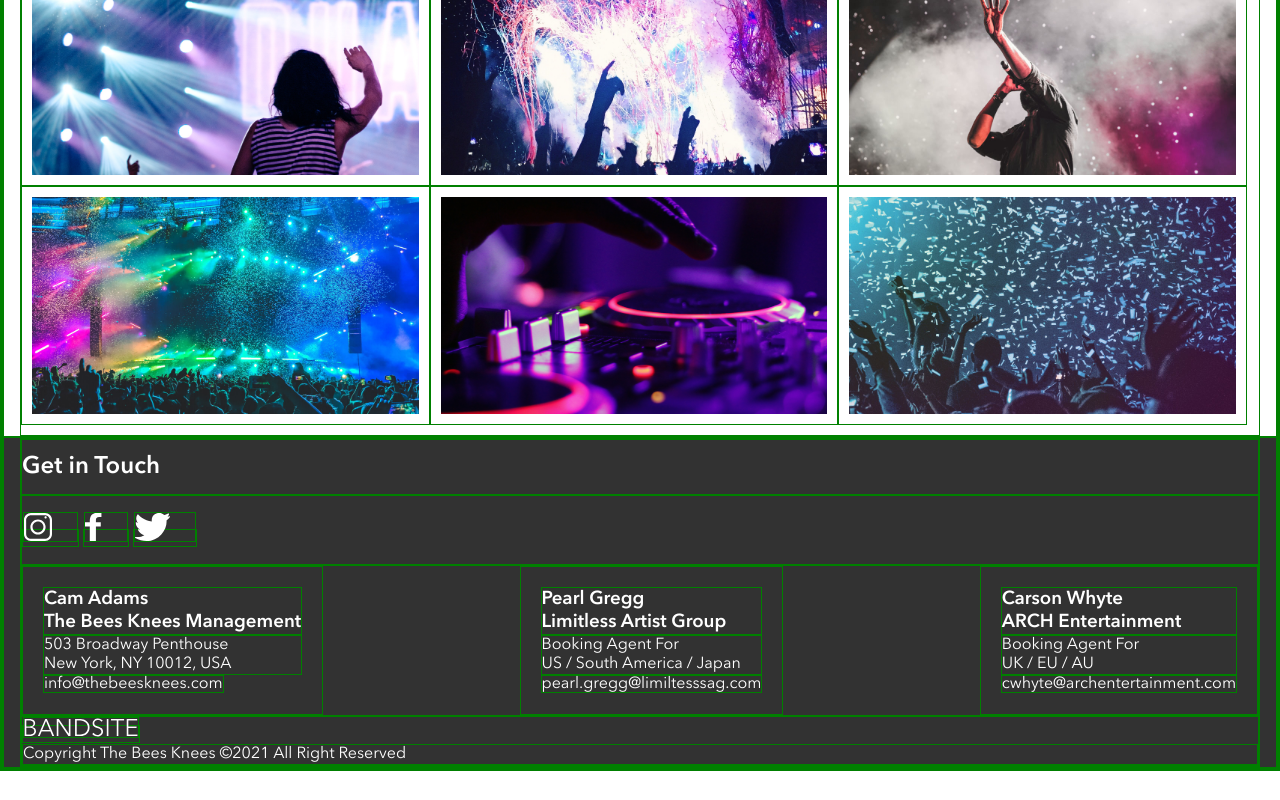
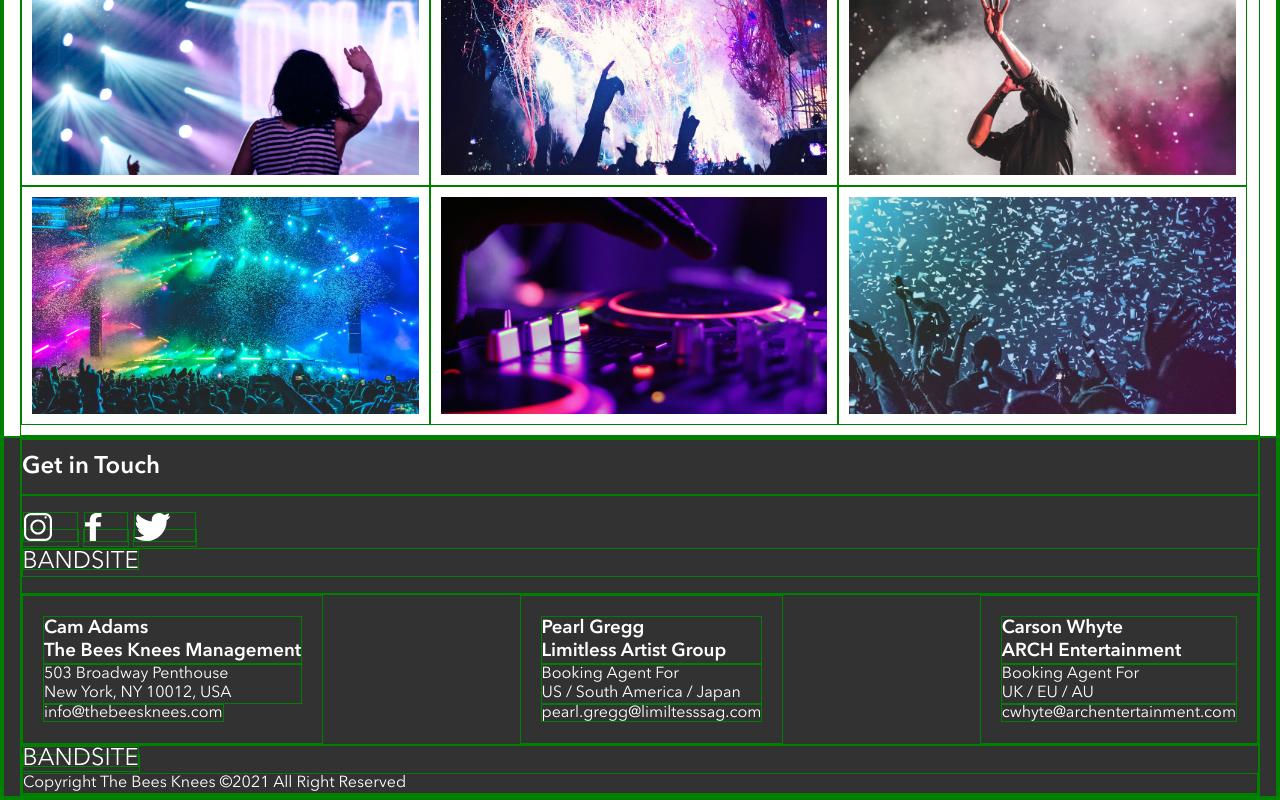
Before and after one commit to rm-jordan/bandsite, a plain HTML site: page index.html in a window 1280 px wide. Shown: the part 1880-2680 px from the top of the page. Before the commit the page ends 2651 px from the top, so only its background shows below. Drawn offline with Linux system fonts and the light colour scheme.

Commit message:
fixed the top footer logo to display when tablet size reached

```diff
--- a/index.html
+++ b/index.html
@@ -80,6 +80,9 @@
           <a href="https://www.instagram.com"><img class="icon" src="./Assets/Icons/SVG/Icon-instagram.svg" alt=""></a>
           <a href="https://www.facebook.com"><img class="icon" src="./Assets/Icons/SVG/Icon-facebook.svg" alt=""></a>
           <a  href="https://www.twitter.com"><img class="icon" src="./Assets/Icons/SVG/Icon-twitter.svg" alt=""></a>
+          <!-- Hide Below -->
+          <a class="footer__logo__top" href=""><img src="./Assets/Logo/Logo-bandsite.svg" alt=""></a>
+          <!-- Hide above -->
         </div>
         <!-- remember to rename for BEM -->
         <div class="footer-blurb">
--- a/styles/bio.scss
+++ b/styles/bio.scss
@@ -133,6 +133,10 @@ footer h2,
   text-decoration: none;
 }
 
+.footer__logo__top {
+  display: none;
+}
+
 // media queries - move or use mixin or whatever
 
 @media (min-width: 768px) {
@@ -157,4 +161,8 @@ footer h2,
   .bio__right {
     width: 45%;
   }
+  .footer__logo__top {
+    display: block;
+    // may need another display property
+  }
 }
```
Also changed, not shown: styles/bio.css, 1 other file.
